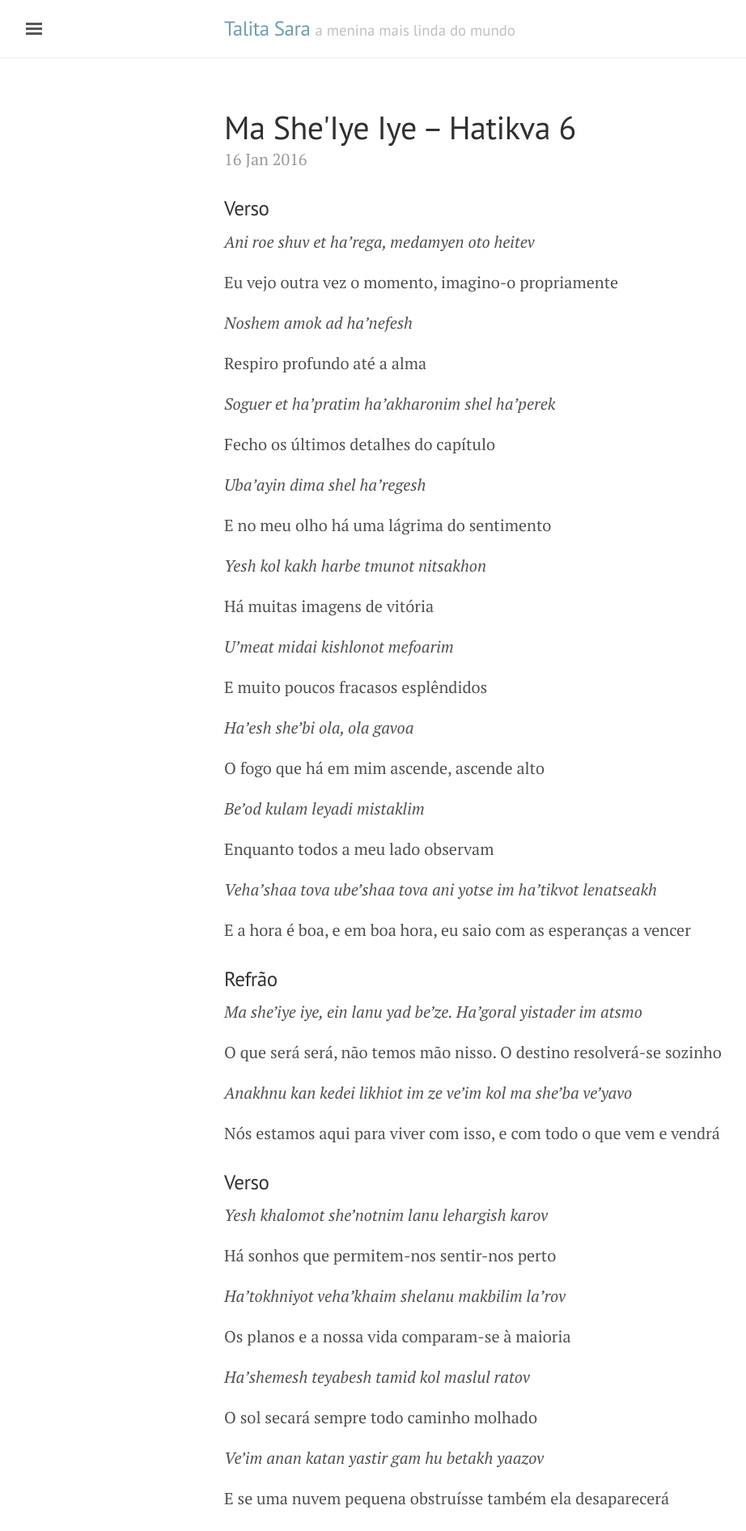
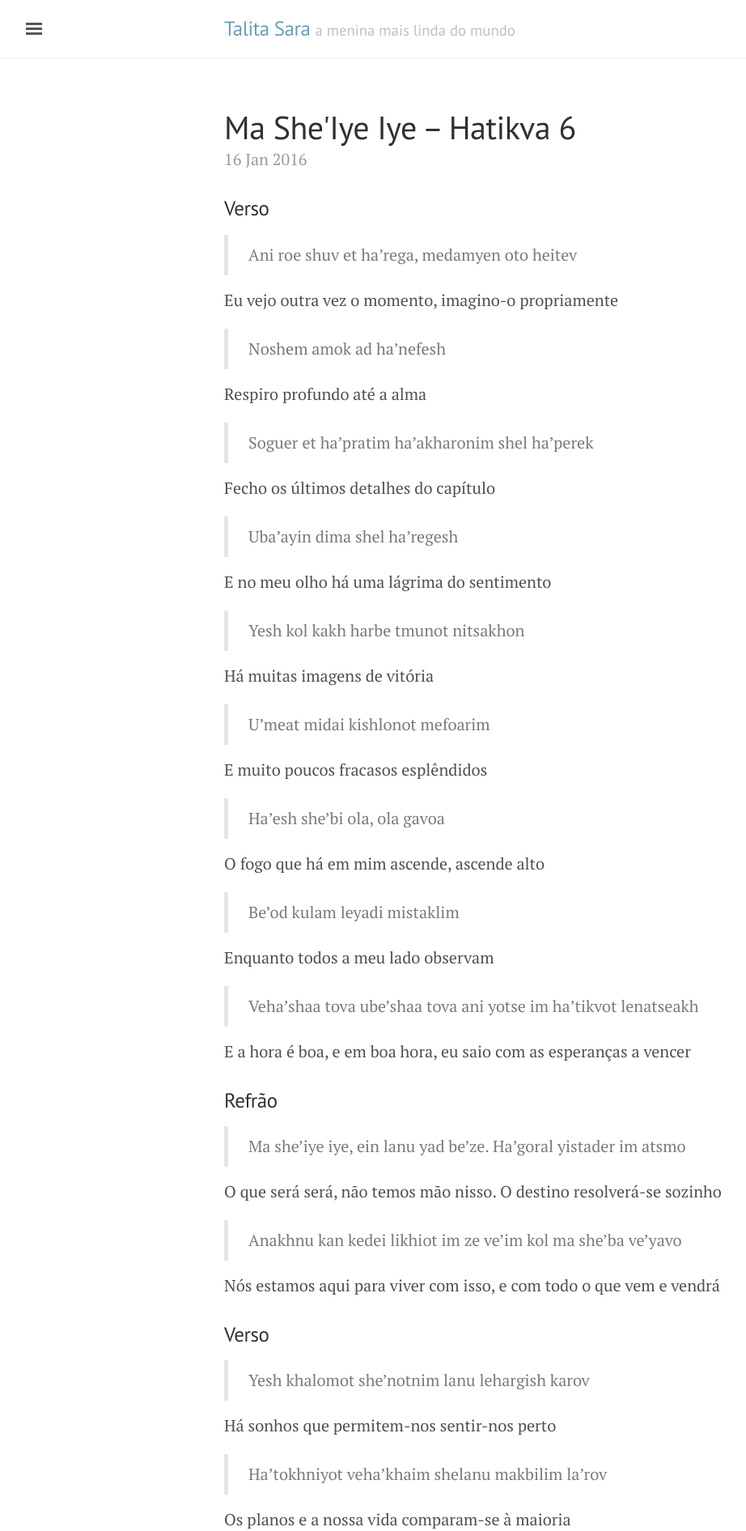
Before and after one commit to sifiyoke/sifiyoke.github.io, a Jekyll site: the page built from _posts/2016-01-16-ma-she-iye-iye.md, in a window 1280 px wide. Shown: the top 1891 px of the page at 81% size, without its empty margins (3-925 px from the left). Built offline with Jekyll 4.4.1, drawn with Linux system fonts in a browser that asks for light colours.

```diff
--- a/_posts/2016-01-16-ma-she-iye-iye.md
+++ b/_posts/2016-01-16-ma-she-iye-iye.md
@@ -5,107 +5,107 @@ title: Ma She'Iye Iye – Hatikva 6
 
 ### Verso
 
-*Ani roe shuv et ha'rega, medamyen oto heitev*
+>Ani roe shuv et ha'rega, medamyen oto heitev
 
 Eu vejo outra vez o momento, imagino-o propriamente
 
-*Noshem amok ad ha'nefesh*
+>Noshem amok ad ha'nefesh
 
 Respiro profundo até a alma
 
 <!--more-->
 
-*Soguer et ha'pratim ha'akharonim shel ha'perek*
+>Soguer et ha'pratim ha'akharonim shel ha'perek
 
 Fecho os últimos detalhes do capítulo
 
-*Uba'ayin dima shel ha'regesh*
+>Uba'ayin dima shel ha'regesh
 
 E no meu olho há uma lágrima do sentimento
 
-*Yesh kol kakh harbe tmunot nitsakhon*
+>Yesh kol kakh harbe tmunot nitsakhon
 
 Há muitas imagens de vitória
 
-*U'meat midai kishlonot mefoarim*
+>U'meat midai kishlonot mefoarim
 
 E muito poucos fracasos esplêndidos
 
-*Ha'esh she'bi ola, ola gavoa*
+>Ha'esh she'bi ola, ola gavoa
 
 O fogo que há em mim ascende, ascende alto
 
-*Be'od kulam leyadi mistaklim*
+>Be'od kulam leyadi mistaklim
 
 Enquanto todos a meu lado observam
 
-*Veha'shaa tova ube'shaa tova ani yotse im ha'tikvot lenatseakh*
+>Veha'shaa tova ube'shaa tova ani yotse im ha'tikvot lenatseakh
 
 E a hora é boa, e em boa hora, eu saio com as esperanças a vencer
 
 ### Refrão
 
-*Ma she'iye iye, ein lanu yad be'ze. Ha'goral yistader im atsmo*
+>Ma she'iye iye, ein lanu yad be'ze. Ha'goral yistader im atsmo
 
 O que será será, não temos mão nisso. O destino resolverá-se sozinho
 
-*Anakhnu kan kedei likhiot im ze ve'im kol ma she'ba ve'yavo*
+>Anakhnu kan kedei likhiot im ze ve'im kol ma she'ba ve'yavo
 
 Nós estamos aqui para viver com isso, e com todo o que vem e vendrá
 
 ### Verso
 
-*Yesh khalomot she'notnim lanu lehargish karov*
+>Yesh khalomot she'notnim lanu lehargish karov
 
 Há sonhos que permitem-nos sentir-nos perto
 
-*Ha'tokhniyot veha'khaim shelanu makbilim la'rov*
+>Ha'tokhniyot veha'khaim shelanu makbilim la'rov
 
 Os planos e a nossa vida comparam-se à maioria
 
-*Ha'shemesh teyabesh tamid kol maslul ratov*
+>Ha'shemesh teyabesh tamid kol maslul ratov
 
 O sol secará sempre todo caminho molhado
 
-*Ve'im anan katan yastir gam hu betakh yaazov*
+>Ve'im anan katan yastir gam hu betakh yaazov
 
 E se uma nuvem pequena obstruísse também ela desaparecerá
 
-*Yodim she'yesh misheu she'sam yado ba'kol*
+>Yodim she'yesh misheu she'sam yado ba'kol
 
 Sabemos que há alguém que coloca sua mão em tudo
 
-*Ani me'ele she'bokhrim lo litmon ta'rosh ba'khol*
+>Ani me'ele she'bokhrim lo litmon ta'rosh ba'khol
 
 Eu sou um deles que escolhem não esconder a cabeça na areia
 
-*Ki lamrot ha'kol ve'lean she'lo aguia*
+>Ki lamrot ha'kol ve'lean she'lo aguia
 
 Porque, além de tudo, e aonde eu não chegue
 
-*Ein shaar ve'manul naul ba'derekh la'rakia*
+>Ein shaar ve'manul naul ba'derekh la'rakia
 
 Não há portão nem cadeado trancado no caminho ao céu
 
-*Veha'shaa tova ube'shaa tova ani yotse im ha'tikvot lenatseakh*
+>Veha'shaa tova ube'shaa tova ani yotse im ha'tikvot lenatseakh
 
 E a hora é boa, e em boa hora, eu saio com as esperanças a vencer
 
 ### Conclusão
 
-*Ha'esh she'bi ola, ola gavoa*
+>Ha'esh she'bi ola, ola gavoa
 
 O fogo que há em mim ascende, ascende alto
 
-*Ha'esh she'bi ola gavoa*
+>Ha'esh she'bi ola gavoa
 
 O fogo que há em mim ascende alto
 
-*Ha'esh she'bi ola, ola gavoa*
+>Ha'esh she'bi ola, ola gavoa
 
 O fogo que há em mim ascende, ascende alto
 
-*Ma she'iye iye*
+>Ma she'iye iye
 
 O que será, será
 
```
